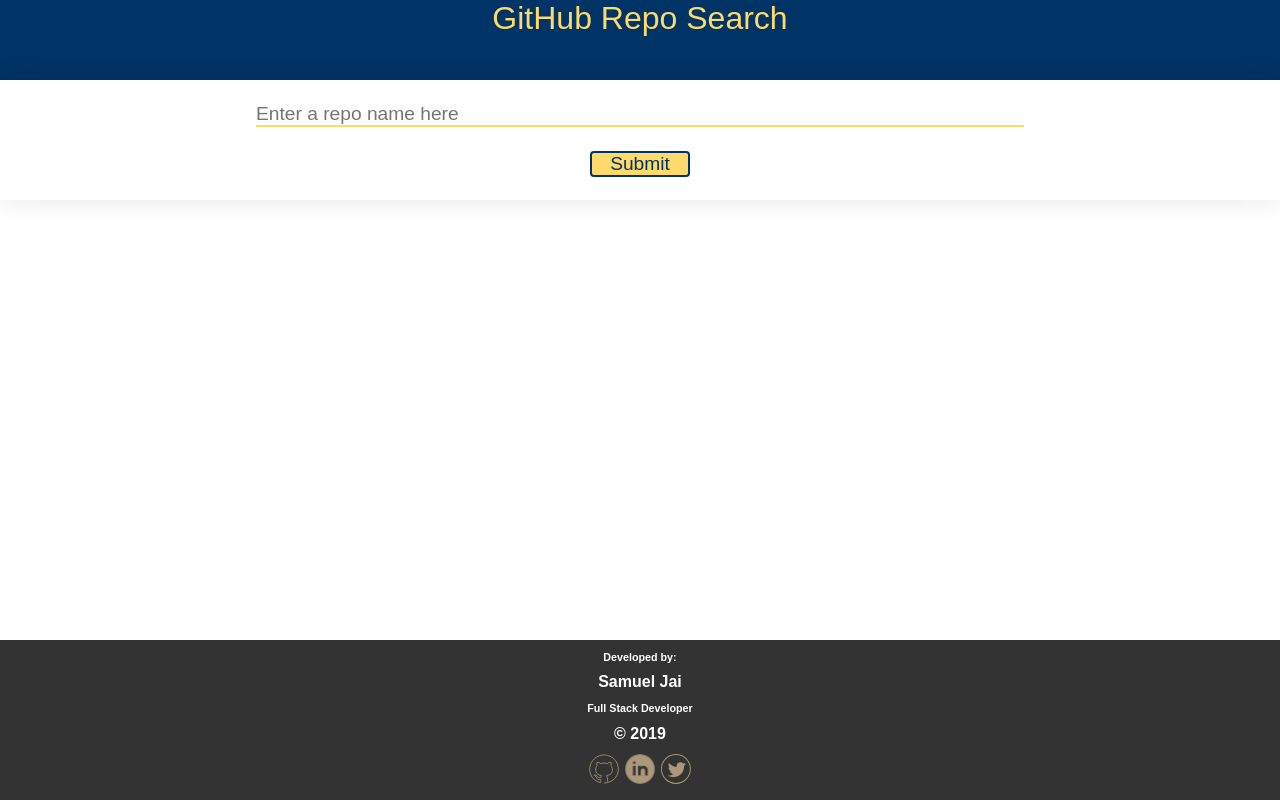
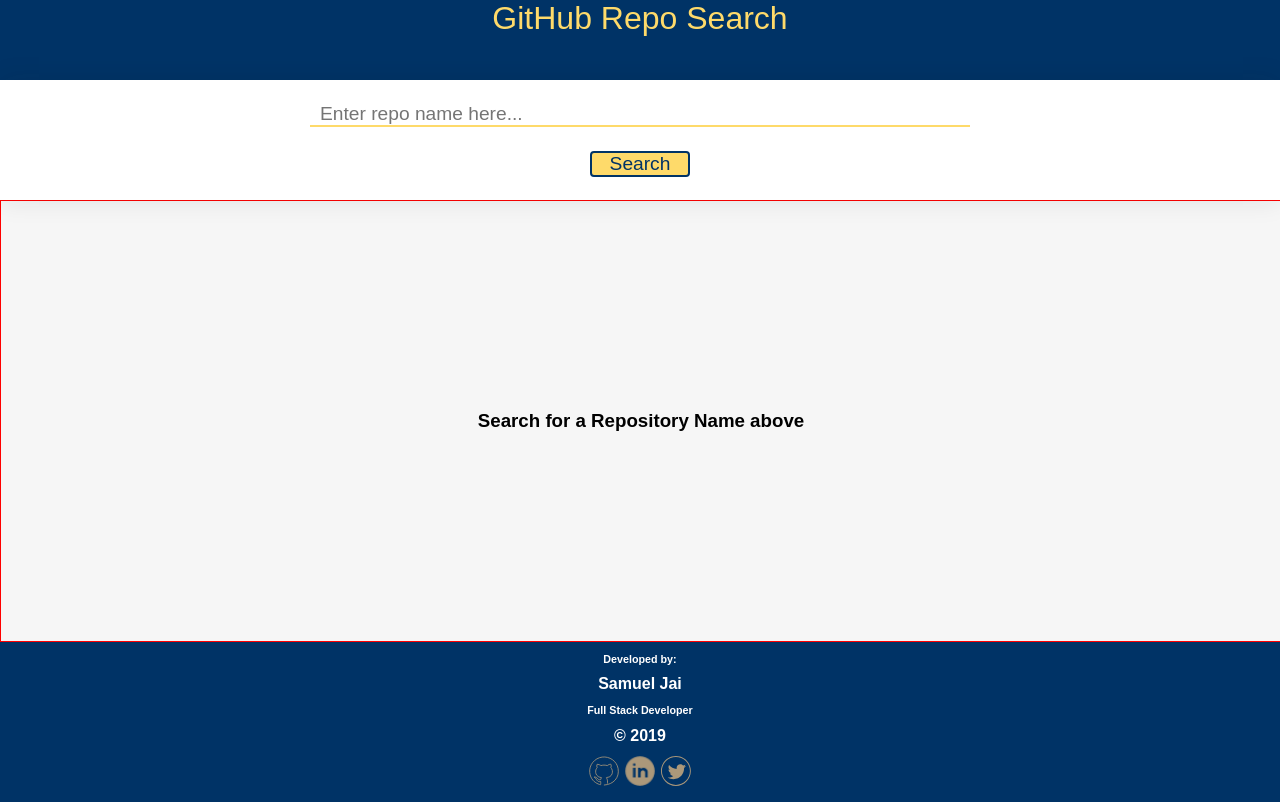
Before and after one commit to samueljai/github_repo_search, a React (Create React App) app: page / in a window 1280 px wide. Built offline with nearby package versions, Linux system fonts and the light colour scheme.

Commit message:
refactor components

```diff
--- a/src/App.js
+++ b/src/App.js
@@ -18,7 +18,7 @@
         </header>
         <main>
           <SearchForm getSearchValue={this.getSearchValue} />
-          {value && <Results />}
+          <Results value={value} />
         </main>
         <footer>
           <h6>Developed by:</h6>
@@ -39,8 +39,6 @@
     console.log('search value: ' + value);
     this.setState({ value })
   }
-
-
 }
 
 export default App;
--- a/src/CSS/App.css
+++ b/src/CSS/App.css
@@ -21,7 +21,7 @@
   height: 20vh;
   width: 100vw;
   color: #fff;
-  background-color: #333;
+  background-color: #003366;
   display: flex;
   flex-direction: column;
   justify-content: space-evenly;
@@ -31,13 +31,6 @@
   width: 2rem;
   height: 2rem;
   padding: 0 2px 0 2px
-}
-
-.repoSearch {
-  width: 100%;
-  min-height: 15vh;
-  box-shadow: 0 0 25px 0 rgba(26,26,26,.1);
-  z-index: 3;
 }
 
 /* Tablet: Screens above 701px and below 901px */
--- a/src/CSS/Results.css
+++ b/src/CSS/Results.css
@@ -1,20 +1,13 @@
 /* Mobile-First: Screens below 701px */
-.repoMain {
+.repoResults {
   width: 100vw;
   min-height: 55vh;
   display: flex;
   flex-direction: column;
+  align-items: center;
+  justify-content: center;
   background-color: #f6f6f6;
-}
-
-.repoReadMe {
-  width: 100vw;
-  min-height: 27.5vh;
-}
-
-.repoInfo {
-  width: 100vw;
-  min-height: 27.5vh;
+  border: 1px solid red;
 }
 
 /* Tablet: Screens above 701px and below 901px */
@@ -23,9 +16,7 @@
 
 /* Large Tablet: Screens above 901px and below 1201px */
 @media only screen and (min-width: 901px) {
-  .repoMain {
-    flex-direction: row;
-  }
+
 }
 
 /* Non-mobile: Screens above 1201px */
--- a/src/CSS/SearchForm.css
+++ b/src/CSS/SearchForm.css
@@ -22,7 +22,8 @@
   width: 80vw;
   font-size: 1rem;
   border: none;
-  border-bottom: 2px solid #feda6a
+  border-bottom: 2px solid #feda6a;
+  padding: 0 10px;
 }
 
 form input:focus {
@@ -60,7 +61,7 @@
 
   form input {
     font-size: 1.2rem;
-    width: 60vw;
+    width: 50vw;
   }
 }
 
--- a/src/Components/Results.js
+++ b/src/Components/Results.js
@@ -2,11 +2,12 @@
 import '../CSS/Results.css'
 
 class Results extends Component {
+
   render() {
+    const { value } = this.props
     return (
-      <div className="repoMain">
-        <div className="repoReadMe">ReadMe</div>
-        <div className="repoInfo">Info</div>
+      <div className="repoResults">
+        {value ? <h3>Results Here</h3> : <h3>Search for a Repository Name above</h3>}
       </div>
     );
   }
--- a/src/Components/SearchForm.js
+++ b/src/Components/SearchForm.js
@@ -13,9 +13,9 @@
       <div className="repoSearch">
         <form onSubmit={this.handleSubmit}>
           <label>
-            <input type="text" value={value} onChange={this.handleChange} placeholder="Enter a repo name here" />
+            <input type="text" value={value} onChange={this.handleChange} placeholder="Enter repo name here..." />
           </label>
-          <button type="submit" value="Submit">Submit</button>
+          <button type="submit" value="Submit">Search</button>
         </form>
       </div>
     );
```
